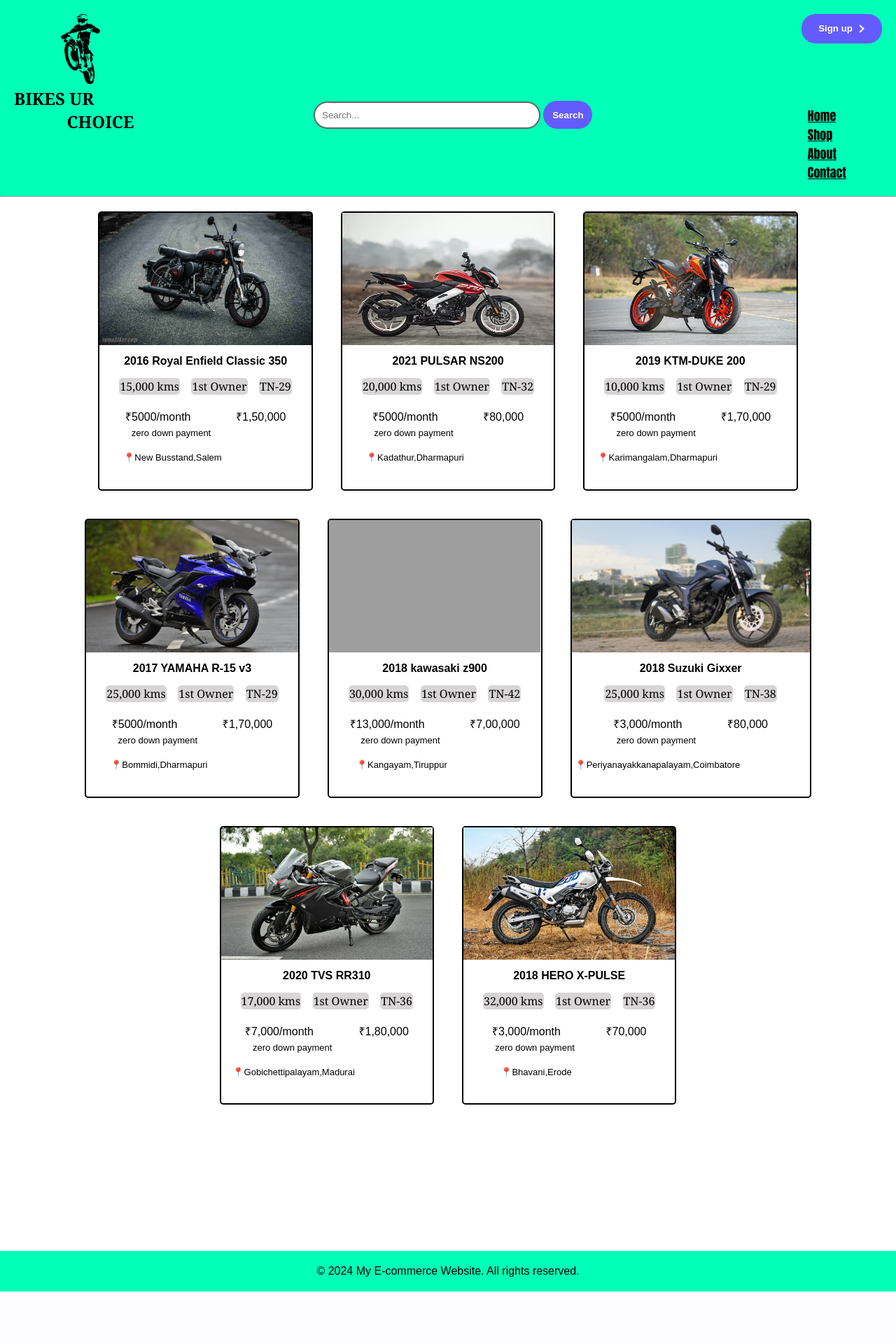
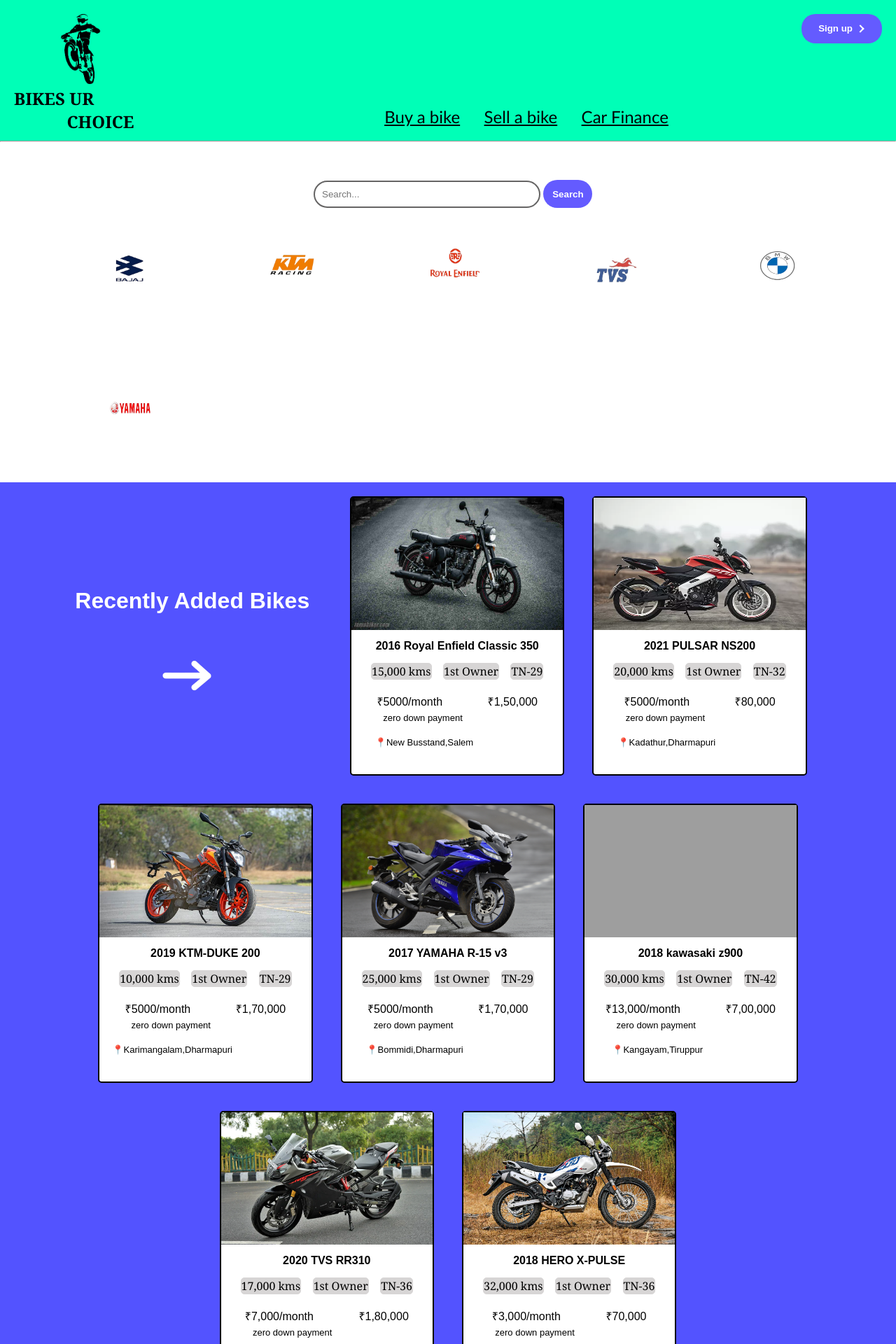
Before and after one commit to Karthi0206/uniq_auto, a Python web app: template templates/login.html in a window 1280 px wide. Shown: the top 1920 px of the page at 70% size. Before the commit the page ends 1845 px from the top, so only its background shows below. Run offline with Jinja, Linux system fonts and the light colour scheme; the template is opened without the code that fills it, so the values that code supplies are empty; grey boxes are pictures that could not be loaded.

Commit message:
modified

```diff
--- a/static/login.css
+++ b/static/login.css
@@ -5,6 +5,7 @@
 
 body {
     font-family: Arial, sans-serif;
+    background:linear-gradient(180deg,rgb(255, 255, 255),rgb(255, 255, 255));
 }
 
 header {
@@ -23,20 +24,20 @@
 
 nav ul {
     list-style-type: none;
-    margin-left:30cm;
+    margin-left:14cm;
     margin-top: -1cm;
 }
 
 nav ul li {
-    display: inline;
-    margin-right: 35px;
+    display: inline-block;
+    margin-right: 30px;
 }
 
 nav ul li a {
     color: #000000;
     text-decoration:underline;
-    font-family: Impact, Haettenschweiler, 'Arial Narrow Bold', sans-serif;
-    font-size: large;
+    font-family:'Gill Sans', 'Gill Sans MT', Calibri, 'Trebuchet MS', sans-serif;
+    font-size:x-large;
 }
 
 .main {
@@ -90,7 +91,7 @@
 }
 
 a:hover{
-    color:white;
+    color:rgb(0, 76, 255);
 }
 
 .login-container button {
@@ -156,6 +157,7 @@
   position: absolute;
   top: 18%;
   left: 35%;
+  margin-top: 3cm;
 }
 .search-container input[type="text"] {
   width: 300px;
@@ -196,10 +198,31 @@
   background-color: var(--hover-color);
 }
 
+.product-arrow h1{
+  color: white;
+  padding-top: 4cm;
+  padding-right: 1cm;
+}
+.product-arrow img{
+  margin-top: 1cm;
+  margin-left: 1.7cm;
+}
+
+.brand-container img{
+  display: inline;
+  height: 50px;
+  width: 75px;
+  border-radius: 30px;
+  margin-top: 4cm;
+  padding-left: 4cm;
+}
+
 .products-container {
   display: flex;
   flex-wrap: wrap;
   justify-content: center;
+  margin-top: 2cm;
+  background-color: rgb(83, 83, 255);
 }
 
 .product {
@@ -208,6 +231,7 @@
   border: solid black 2px;
   border-radius: 5px;
   margin-bottom: 20px;
+  background-color: white;
 }
 .product h4{
   margin-bottom: 15px;
@@ -248,56 +272,31 @@
   margin-top:   20px;
   margin-bottom: 1cm;
 }
+section {
+  background-color: white;
+  margin-top: 1cm;
+}
+section h1{
+  text-align: center;
+}
+section .chooseme{
+  display: inline-block;
+  border: solid rgb(0, 38, 255);
+  background-color: rgb(205, 205, 205);
+  border-radius: 20px;
+  overflow:hidden;
+  margin: 0 50px;
+  margin-top: 1cm;
+  text-align: center;
+  padding-bottom: 1cm;
+}
+.chooseme img{
+  height: 200px;
+  width: 300px;
+  margin-right: 1cm;
+  margin-top: 0.5cm;
 
-.products-container {
-  display: flex;
-  flex-wrap: wrap;
-  justify-content: center;
 }
-
-.product-suzuki {
-  margin: 20px;
-  text-align: center;
-  border: solid black 2px;
-  border-radius: 5px;
-  margin-bottom: 20px;
+.chooseme p{
+  margin-top: 0.3cm;
 }
-.product-suzuki h4{
-  margin-bottom: 15px;
-}
-
-.product-suzuki img{
-  height: 5cm;
-  width: 9cm;
-  padding-right: 0cm;
-  padding-top: 0cm;
-  padding-left: 0cm;
-  margin-bottom: 10px;
-}
-.bike-detiles p{
-  display: inline-block ;
-  border: solid rgb(215, 213, 213) 1px ;
-  background-color: rgb(215, 213, 213);
-  border-radius: 5px;
-  justify-content:space-evenly;
-  font-size: medium;
-  font-family: Cambria, Cochin, Georgia, Times, 'Times New Roman', serif;
-  margin-top: 20px;
-  margin: 0 6px;
-}
-.price-detiles p{
-  display: inline-block;
-  padding: 0 30px;
-  margin-top: 20px;
-}
-.zero-payment{
-  margin-right: 2.6cm;
-  font-size: small;
-  margin-top: 5px;
-}
-.location p{
-  margin-right: 2.5cm;
-  font-size: small;
-  margin-top:   20px;
-  margin-bottom: 1cm;
-}
--- a/templates/login.html
+++ b/templates/login.html
@@ -4,8 +4,8 @@
 <head>
     <meta charset="UTF-8">
     <meta name="viewport" content="width=device-width, initial-scale=1.0">
-    <title>My E-commerce Website</title>
-    <link rel="icon" href="..\static\Bike_logo2.png">
+    <title>Bike Ur Choice</title>
+    <link rel="icon" href="..\static\Bike logo.png">
     <link rel="stylesheet" href="..\static\login.css"> <!-- Link to your CSS file -->
 </head>
 
@@ -14,19 +14,12 @@
         <img src="..\static\bike_logo_2.png" alt="logo">
         <h1>BIKES UR</h1>
         <h1 class="logo_name">CHOICE</h1>
-
-        <div class="search-container">
-            <input type="text" placeholder="Search...">
-            <button type="submit">Search</button>
-        </div>
-
-
         <nav>
             <ul>
-                <li><a href="#">Home</a></li>
-                <li><a href="#">Shop</a></li>
-                <li><a href="#">About</a></li>
-                <li><a href="#">Contact</a></li>
+                <li><a href="#">Buy a bike</a></li>
+                <li><a href="#">Sell a bike</a></li>
+                <li><a href="#">Car Finance</a></li>
+                <li><a href="#"></a></li>
             </ul>
         </nav>
         <div class="login-container">
@@ -41,7 +34,26 @@
     </header>
     <hr>
     <main>
+        <div class="search-container">
+            <input type="text" placeholder="Search...">
+            <button type="submit">Search</button>
+        </div>
+
+        <div class="brand-container">
+            <img src="..\static\bajaj-logo.png" alt="logo">
+            <img src="..\static\ktm-logo.png" alt="logo">
+            <img src="..\static\re-logo.png" alt="logo">
+            <img src="..\static\tvs-logo.png" alt="logo">
+            <img src="..\static\bmw-logo.png" alt="logo">
+            <img src="..\static\yamaha-logo.png" alt="logo">
+        </div>
+
+
         <div class="products-container">
+            <div class="product-arrow">
+                <h1>Recently Added Bikes</h1>
+                <img src="..\static\arrow.png" alt="arrow">
+            </div>
             <!-- Product 1 -->
             <div class="product">
                 <img src="..\static\royal-enfield.jpg" alt="bike">
@@ -144,26 +156,6 @@
                 </div>
             </div>
 
-            <div class="product-suzuki">
-                <img src="..\static\suzuki-gixxer.png" alt="bike">
-                <h4>2018 Suzuki Gixxer </h4>
-                <div class="bike-detiles">
-                    <p>25,000 kms</p>
-                    <p>1st Owner</p>
-                    <p>TN-38</p>
-                </div>
-                <div class="price-detiles">
-                    <p>₹3,000/month</p>
-                    <p>₹80,000</p>
-                </div>
-                <div class="zero-payment">
-                    <p>zero down payment</p>
-                </div>
-                <div class="location">
-                    <p>📍Periyanayakkanapalayam,Coimbatore</p>
-                </div>
-            </div>
-
             <div class="product">
                 <img src="..\static\tvs-rr310.png" alt="bike">
                 <h4>2020 TVS RR310 </h4>
@@ -204,9 +196,42 @@
                 </div>
             </div>
 
-
         </div>
     </main>
+    <section class="chooseme-container">
+        <div>
+            <h1>Why Buy From US ?</h1>
+        </div>
+
+        <div class="chooseme">
+            <img src="..\static\warrenty.png" alt="">
+            <h3>1.BUC warranty</h3>
+            <p>Enjoy complete peace of mind <br>
+               with warranty plans up to 12 <br>
+               months to protect your bike.
+            </p>
+        </div>
+
+        <div class="chooseme">
+            <img src="..\static\happy-customer.png" alt="">
+            <h3>2. One Month Return</h3>
+            <p>Love it, keep it. <br>
+               Changed your mind? <br>
+               Return it within 7 days
+               for a full refund
+            </p>
+        </div>
+
+        <div class="chooseme">
+            <img src="..\static\easy-finance.png" alt="">
+            <h3>3.Easy Financing Option</h3>
+            <p>Become eligible for Zero Down <br>
+               Payment via EMIs of up to 72 <br>
+               months and instant loans
+            </p>
+        </div>
+
+    </section>
 
     <footer>
         <p>&copy; 2024 My E-commerce Website. All rights reserved.</p>
```
Also changed, not shown: static/arrow.png (added), static/bajaj-logo.png (added), static/bmw-logo.png (added), static/brand-logo.png (added), static/brands-logo2.png (added), static/easy-finance.png (added), static/happy-customer.png (added), static/ktm-logo.png (added), static/re-logo.png (added), static/suzuki-logo.png (added), static/tvs-logo.png (added), static/warrenty.png (added), static/yamaha-logo.png (added).
